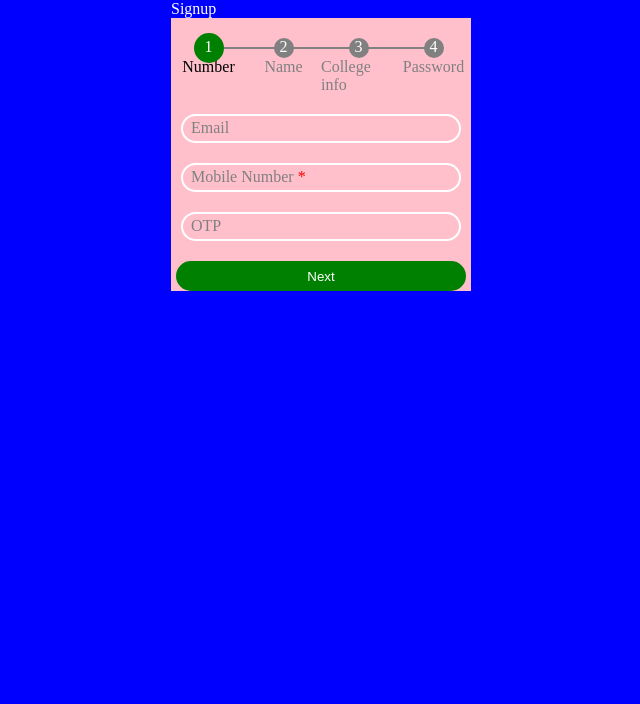
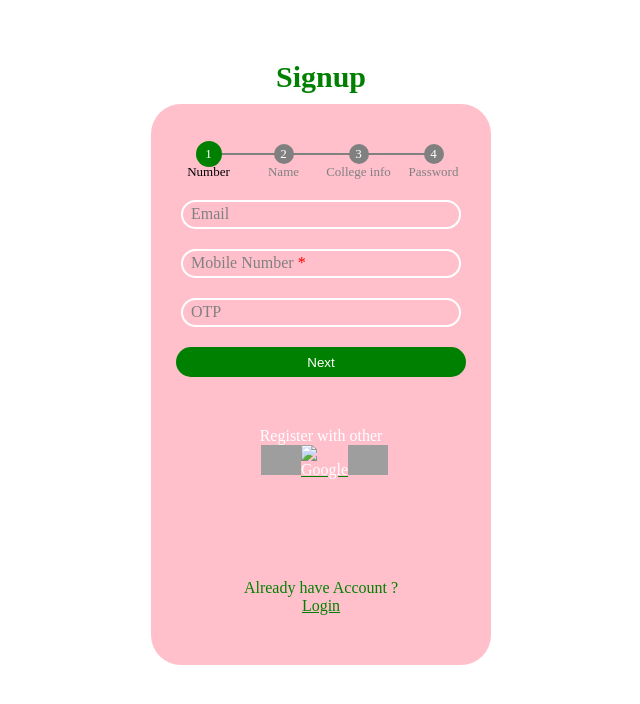
Before and after one commit to Akhil-Biswas/Break-Time, a Flask app: page /signup/ in a window 1280 px wide. Shown: the top 704 px of the page, without its empty margins (319-959 px from the left). Run offline with Flask 3, Linux system fonts and the light colour scheme; grey boxes are pictures that could not be loaded.

Commit message:
feat(signup): enhance signup form with UI, validation, and navigation
- signup.html:
  • Wrapped form in #formContainer with legend
  • Added social signup options (GitHub, Google, Facebook)
  • Added login link for existing users

- signup.css:
  • Improved layout (margin-top, background, form container, legend)
  • Styled inputs, progress bar, and step indicators
  • Added styles for social signup section and login link

- signup.js:
  • Declared currentStep with let
  • Fixed step navigation and button updates
  • Added separate validation handling for form steps

```diff
--- a/static/login/signup.css
+++ b/static/login/signup.css
@@ -11,12 +11,25 @@
 }
 body{
     display: flex;
+    margin-top: 50px;
     justify-content: center;
-    align-items: center;
-    background-color: blue;
+    background-color: white;
 }
+body #formContainer{
+
+}
+body #formContainer legend{
+    margin: 10px;
+    font-size:30px;
+    font-weight: bold;
+    color: green;
+    text-align: center;
+}
+
 form{
     width: 300px;
+    padding: 20px;
+    border-radius: 30px;
     display: flex;
     flex-direction:column ;
     background-color: pink;
@@ -70,8 +83,7 @@ form #progressBar ul li{
     flex-direction: column;
     align-items: center;
     color: gray;
-
-
+    font-size: 13px;
 }
 /*pseudo Element for display number in progress bar*/
 form #progressBar ul li::before{
@@ -80,15 +92,15 @@ form #progressBar ul li::before{
     height: 20px;
     width: 20px;
     border-radius:50%;
-    display: block;
-    text-align: center;
+    display: grid;
+    place-items: center;
     z-index: 2;
     background-color: gray;
     color: white;
     /*for */
     transition: box-shadow 0.5s ease, background-color 0.5s ease;
 }
-form #progressBar ul .done,form #progressBar ul  .current{
+form #progressBar ul li.done,form #progressBar ul  li.current{
     color: black;
     font-weight: 500px;
 }
@@ -96,12 +108,12 @@ form #progressBar ul .done::before{
     background-color: var(--primary-color);
 }
 
-form #progressBar ul .current::before{
+form #progressBar ul li.current::before{
     /*height: 25px;
     width: 25px;
     border:2px solid var(--primary-color);*/
     background-color: var(--primary-color);
-    box-shadow: 0 0 0 5px var(--primary-color); /*Increase Size*/
+    box-shadow: 0 0 0 3px var(--primary-color); /*Increase Size*/
 }
 form #stepContainer{
     display: flex;
@@ -147,7 +159,7 @@ form #stepContainer .steps .inputbox input{
     border-radius: 30px;
     padding: 5px;
     color: black;
-    background-color: transparent;
+    background-color: pink;
 }
 form #stepContainer .steps .inputbox input:focus {
     border-color: green;
@@ -163,7 +175,7 @@ form #stepContainer .steps .inputbox input:not(:placeholder-shown) + label,form
 
 form #stepContainer .steps .inputoption{
     margin: 20px 0;
-    background-color: red;
+    background-color: ;
     display: flex;
     flex: 1;
 
@@ -204,3 +216,33 @@ form #buttonContainer button[type="submit"]{
     display: none;/*Defult none changed by js in last step to bolck*/
     background-color: black;
 }
+
+
+
+/*Extra*/
+#othersignup{
+    margin: 50px 0 50px 0;
+    display: flex;
+    align-items: center;
+    flex-direction: column;
+    background-color: ;
+}
+
+#othersignup img {
+    height: 30px;
+}
+#othersignup div{
+    width: 120px;
+    margin: 0 0 20px 0;
+    display: flex;
+    justify-content: space-between;
+    background-color: ;
+}
+
+body #formContainer #login{
+    margin: 30px;
+}
+body #formContainer #login p,a{
+    text-align: center;
+    color: green;
+}
--- a/static/login/signup.js
+++ b/static/login/signup.js
@@ -12,7 +12,7 @@ const submitBtn = document.querySelector("#submitBtn");
 document.documentElement.style.setProperty('--steps',totalNumberOfSteps)
 
 
-currentStep = 0
+let currentStep = 0
 
 function updateButton(currentStep){
     if(currentStep === 0){
@@ -60,6 +60,14 @@ function updateStep(stepContainer, currentStep) {
         }
     });
 }
+function validateCurrentStep(stepContainer,currentStep){
+    const fieldsInAStep = stepContainer[currentStep].querySelectorAll("input,select");
+    for (let field of fieldsInAStep){
+        if(!field.reportValidity()){
+            return false
+        }
+    }return true  //check all field then return true
+}
 
 /* Privious    */
 priviousBtn.addEventListener('click', () =>{
@@ -78,20 +86,24 @@ priviousBtn.addEventListener('click', () =>{
 /* Next    */
 nextBtn.addEventListener('click', () =>{
     console.info("nextBtn Clicked")
+    console.info(currentStep)
+    if (validateCurrentStep(stepContainer,currentStep)){
+        //update step
+        if (currentStep < (stepsList.length -1)){
+            currentStep++;
+        /* update step*/
+        }
 
-    if (currentStep < (stepsList.length -1)){
-        currentStep++;
-        /* update step*/
+        updateProgress(stepsList,currentStep);
+        updateStep(stepContainer, currentStep);
+        updateButton(currentStep);
     }
-    console.info(currentStep)
-    updateProgress(stepsList,currentStep);
-    updateStep(stepContainer, currentStep);
-    updateButton(currentStep);
+
 }
 )
 /* Submit    */
 submitBtn.addEventListener('click', (e) =>{
-    e.preventDefault();
+
     console.info("submitBtn Clicked")
 }
 )
--- a/templates/login/signup.html
+++ b/templates/login/signup.html
@@ -17,7 +17,7 @@
 
 
 <body>
-    <div class="">
+    <div id="formContainer">
     <legend>Signup</legend>
     <form id="signup" action="#" method="post">
     <div id="progressBar">
@@ -103,6 +103,26 @@
         <button id="nextBtn"type="button">Next</button>
         <button id="submitBtn"type="submit">Submit</button>
     </div>
+    <!--Other -->
+    <div id="othersignup">
+        <p>Register with other</p>
+        <div>
+            <a href="#">
+        <img src="https://upload.wikimedia.org/wikipedia/commons/9/91/Octicons-mark-github.svg" alt="Github"/>
+    </a>
+        <a href="#">
+        <img src="https://upload.wikimedia.org/wikipedia/commons/thumb/3/3c/Google_Favicon_2025.svg/1024px-Google_Favicon_2025.svg.png?20250526093708" alt="Google"/>
+    </a>
+            <a href="#">
+        <img src="https://upload.wikimedia.org/wikipedia/commons/c/cd/Facebook_logo_%28square%29.png" alt="Facebook"/>
+    </a>
+        </div>
+
+    </div>
+    <div id="login">
+        <p>Already have Account ?</p>
+        <p><a href="{{url_for('login')}}">Login</a></p>
+    </div>
     </form>
     </div>
 <script src={{url_for('static',filename='login/signup.js')}} type="text/javascript" charset="utf-8"></script>
```
Also changed, not shown: static/src/noitem.jpeg.
